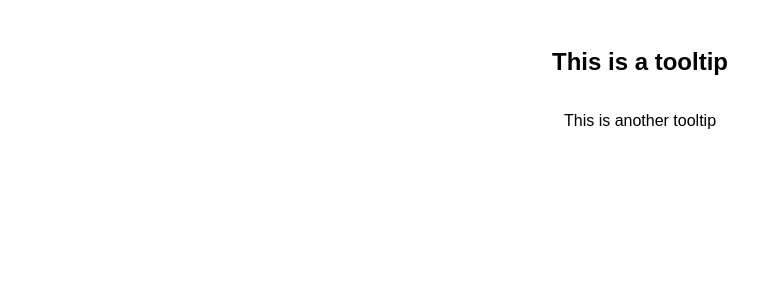
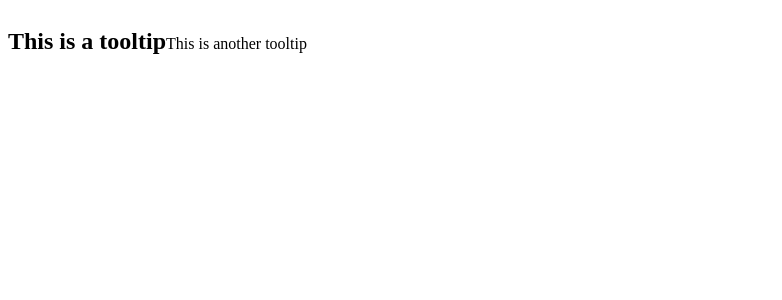
Before and after one commit to acciojob/react-composition-3-soumyabratam6, a React app: page / in a window 1280 px wide. Shown: the top 300 px of the page, without its empty margins (0-782 px from the left). Built offline with nearby package versions, Linux system fonts and the light colour scheme.

Commit message:
app.js and tooltip.js fix and tooltip.css fix

```diff
--- a/src/components/App.js
+++ b/src/components/App.js
@@ -5,14 +5,14 @@ import Tooltip from "./Tooltip";
 const App = () => {
   return (
     <div>
-        <div className="App">
+
           <Tooltip text="This is a tooltip for the first element">
             <h2 className="highlight">This is a tooltip</h2>
           </Tooltip>
           <Tooltip text="This is a tooltip for the second element">
             <p className="highlight">This is another tooltip</p>
           </Tooltip>
-    </div>
+
     </div>
   )
 }
--- a/src/components/Tooltip.js
+++ b/src/components/Tooltip.js
@@ -6,8 +6,8 @@ const Tooltip =({ text, children})=>{
   const showTooltip =()=>setVisible(true);
   const hideTooltip =()=>setVisible(false);
   return (
-    <div onMouseEnter={showTooltip} onMouseLeave={hideTooltip}>
-      <div className='tooltip'>
+    <div className='tooltip' onMouseEnter={showTooltip} onMouseLeave={hideTooltip}>
+      <div>
         {children}
         {visible && <div className="tooltiptext">{text}</div>}
       </div>
--- a/src/styles/Tooltip.css
+++ b/src/styles/Tooltip.css
@@ -14,7 +14,7 @@
     padding: 5px;
     position: absolute;
     z-index: 1;
-    bottom: 55%;
+    bottom: 25%;
     left: 50%;
     margin-left: -60px;
     opacity: 0;
```
